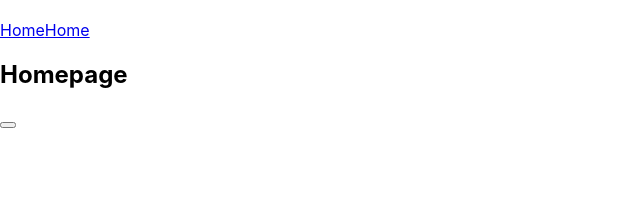
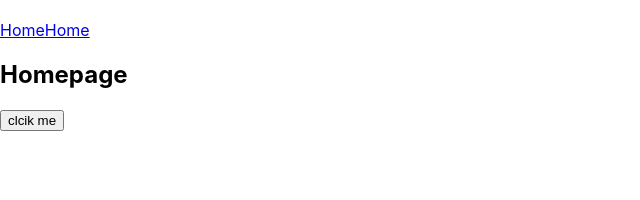
Before and after one commit to gultaj7/as3_w-m1_fall2023, a React (Create React App) app in the folder flashcards-app/: page / in a window 1280 px wide. Shown: the top 200 px of the page, without its empty margins (0-640 px from the left). Built offline with nearby package versions, Linux system fonts and the light colour scheme.

Commit message:
delete some unneccsary files, make some changes for the purpose the practising & learning

```diff
--- a/flashcards-app/public/index.html
+++ b/flashcards-app/public/index.html
@@ -12,7 +12,6 @@
       manifest.json provides metadata used when your web app is installed on a
       user's mobile device or desktop. See https://developers.google.com/web/fundamentals/web-app-manifest/
     -->
-    <link rel="manifest" href="%PUBLIC_URL%/manifest.json" />
     <!--
       Notice the use of %PUBLIC_URL% in the tags above.
       It will be replaced with the URL of the `public` folder during the build.
--- a/flashcards-app/src/Home.js
+++ b/flashcards-app/src/Home.js
@@ -1,8 +1,13 @@
 const Home = () => {
+
+    const handleClick = () => {
+        console.log('hello');
+    }
+
     return (
         <div className="Home">
             <h2>Homepage</h2>
-            <button></button>
+            <button onClick={handleClick}>clcik me</button>
         </div>
     );
 }
```
Also changed, not shown: flashcards-app/public/manifest.json (deleted), flashcards-app/public/robots.txt (deleted).
